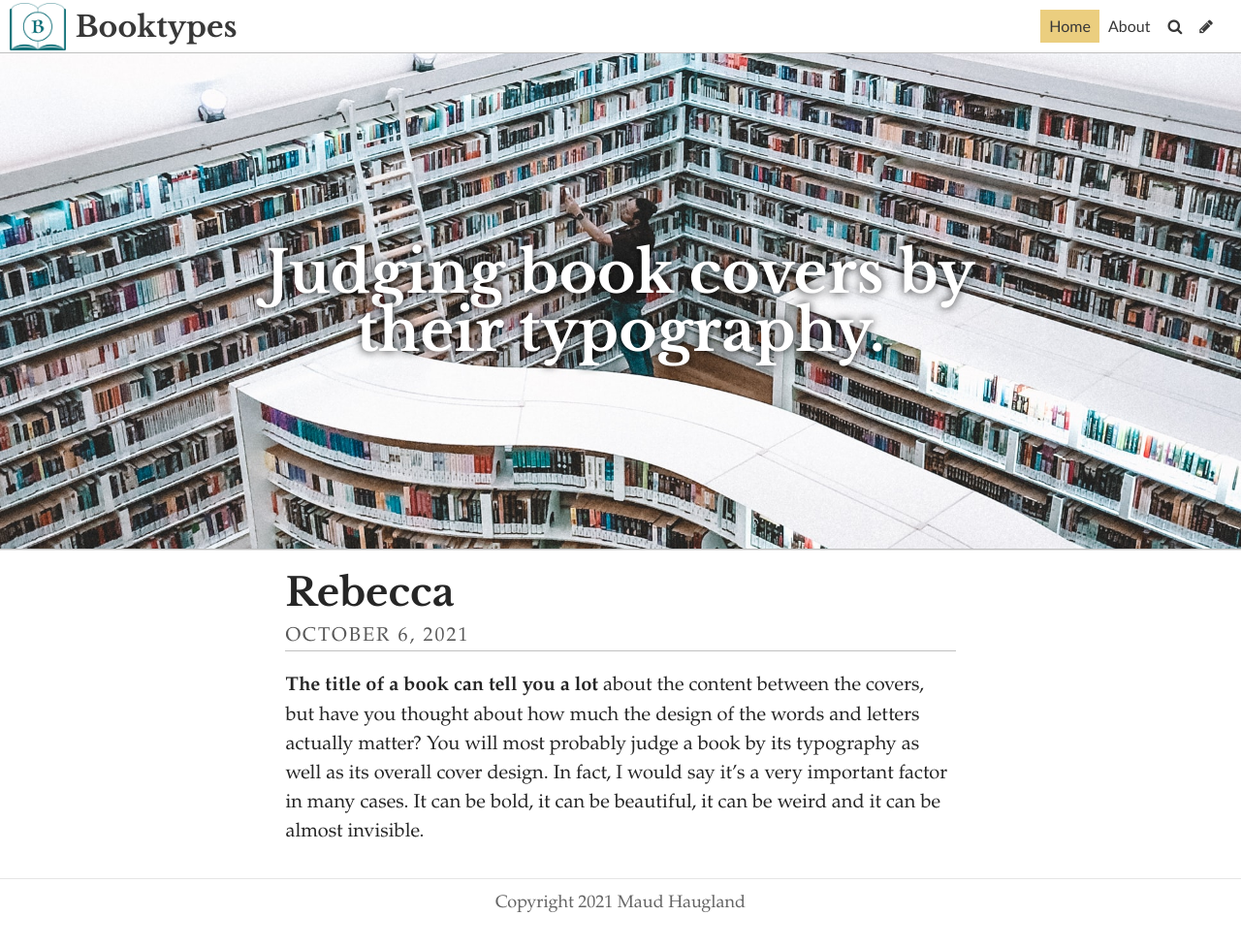
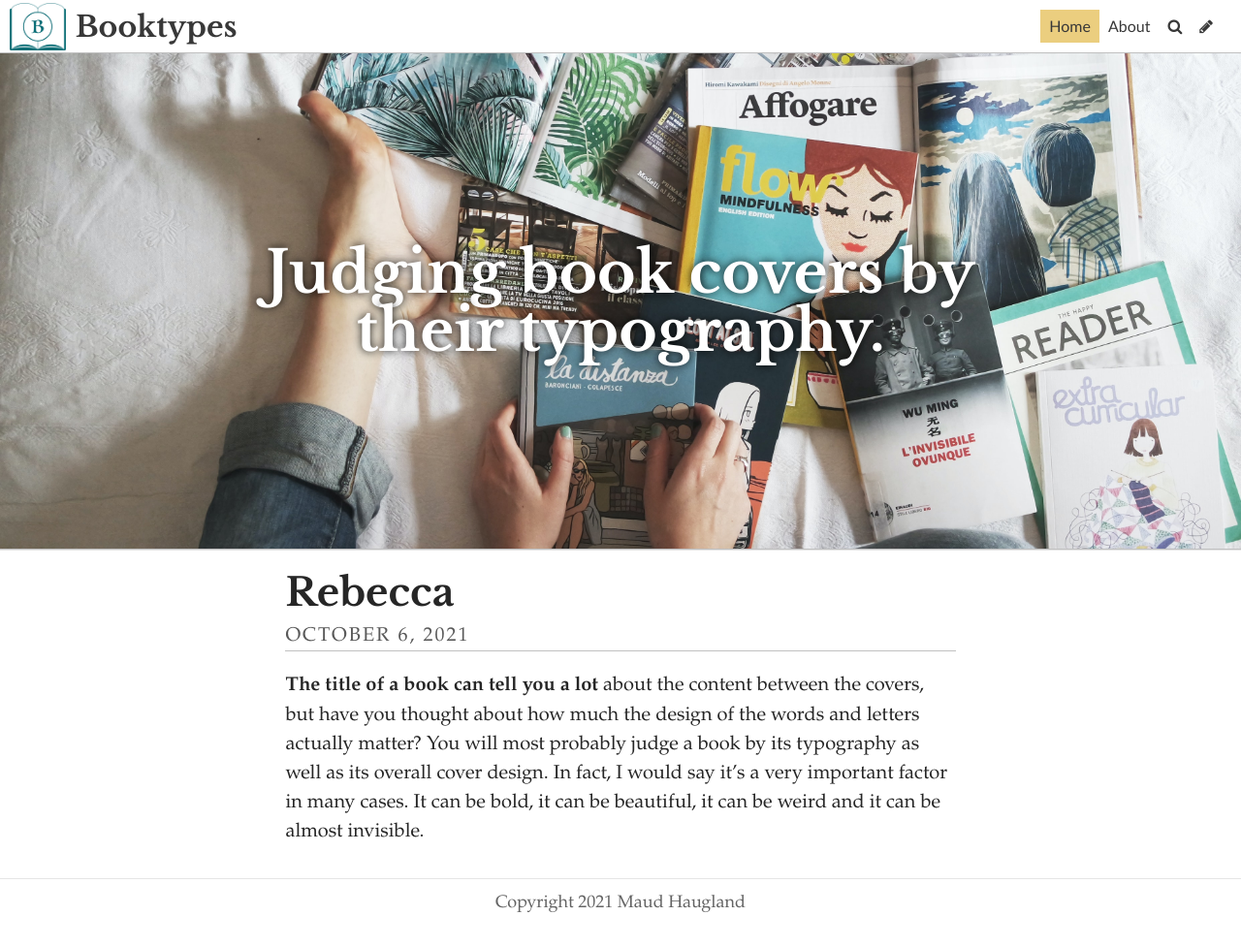
Before and after one commit to maudhaugland/booktypes, a Jekyll site: the page built from index.html, in a window 1280 px wide and 977 px high. Shown: the whole window at 97% size. Built offline with Jekyll 4.4.1, drawn with Linux system fonts in a browser that asks for light colours; some web fonts are replaced; the list of posts is cut into pages by our own code.

Commit message:
Update Settings “general”

```diff
--- a/_data/settings.yml
+++ b/_data/settings.yml
@@ -1,7 +1,7 @@
 title: Booktypes
 description: "Judging book covers by their typography "
 footer_text: Copyright 2021 Maud Haugland
-header_feature_image: ../uploads/fahrul-azmi-cfuz-6i83vs-unsplash.jpg
+header_feature_image: ../uploads/giulia-bertelli-y7rgtfyozxc-unsplash.jpg
 header_text: Judging book covers by their typography.
 header_text_color: "#ffffff"
 bannerheight: 40vmax
```
Also changed, not shown: uploads/giulia-bertelli-y7rgtfyozxc-unsplash.jpg (added).
